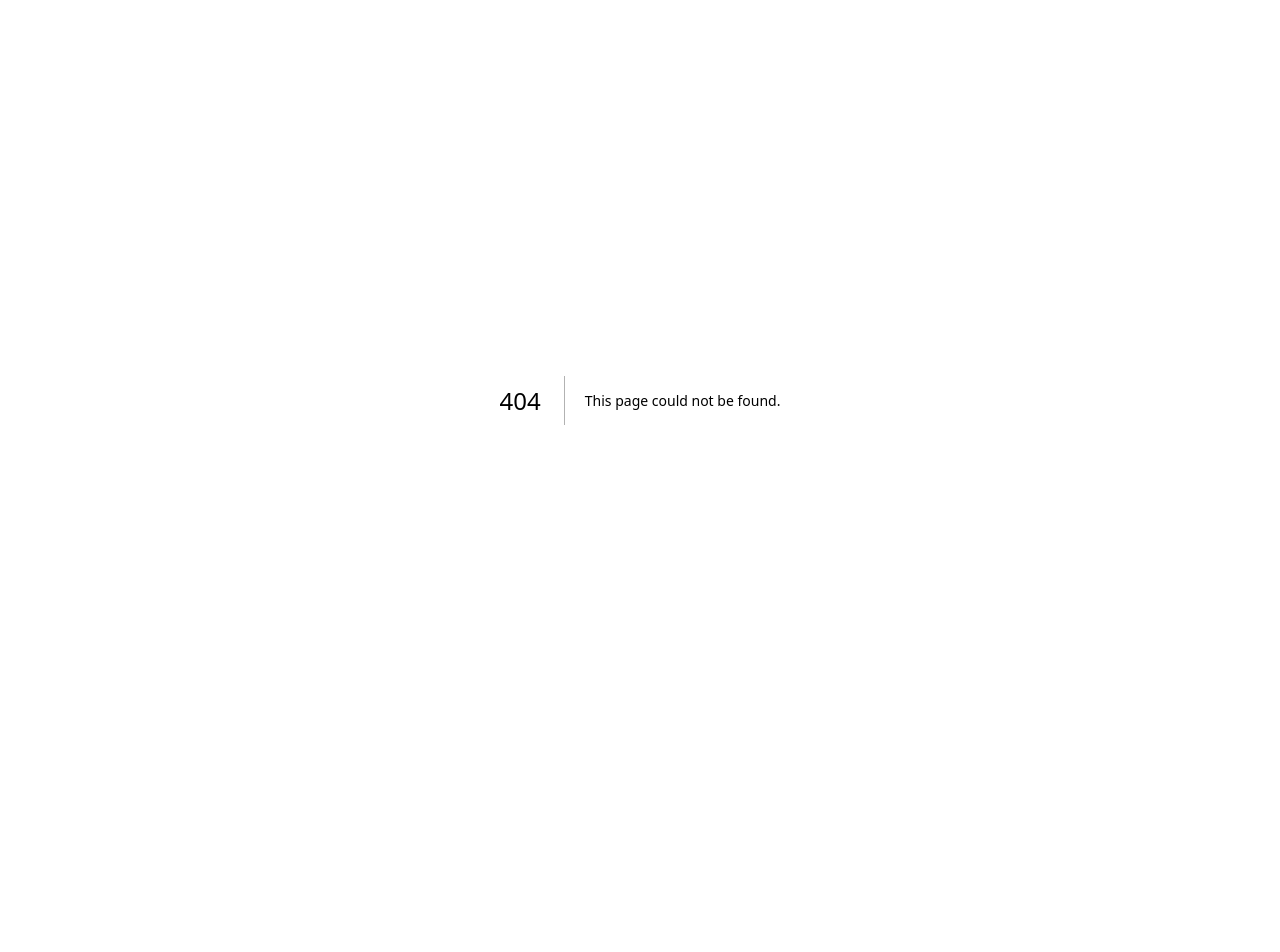
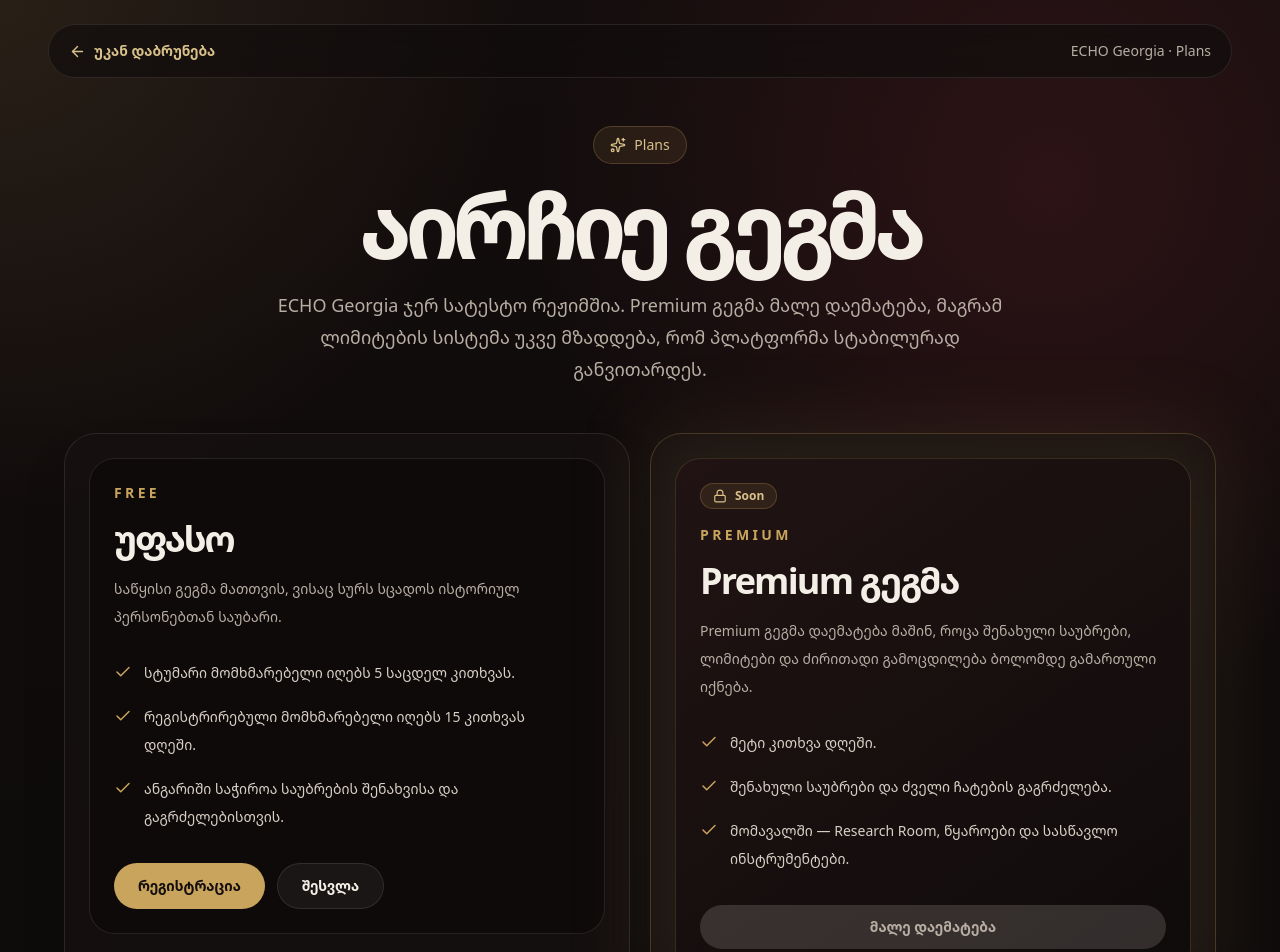
Before and after one commit to vakooragvelidze-x/ECHOofGeorgia, a Next.js app: page /pricing in a window 1280 px wide. Before the commit this address had no page. Shown: the top 952 px of the page. Before the commit the page ends 800 px from the top, so only its background shows below. Built offline with nearby package versions, Linux system fonts and the light colour scheme.

Commit message:
Add pricing page

```diff
--- /dev/null
+++ b/src/app/pricing/page.tsx
@@ -0,0 +1,168 @@
+import { ArrowLeft, Check, Lock, Sparkles } from "lucide-react";
+import Link from "next/link";
+
+export default function PricingPage() {
+  return (
+    <main className="min-h-screen overflow-hidden bg-[#0e0b0b] text-[#f4efe6]">
+      <section className="relative px-5 py-6 sm:px-8 lg:px-12">
+        <div className="absolute inset-0 bg-[radial-gradient(circle_at_top_left,rgba(201,164,92,0.12),transparent_30%),radial-gradient(circle_at_82%_16%,rgba(92,30,38,0.36),transparent_36%),linear-gradient(180deg,#130d0d_0%,#0e0b0b_76%)]" />
+        <div className="absolute inset-0 opacity-[0.07] grain" />
+
+        <nav className="relative z-10 mx-auto mb-12 flex max-w-7xl items-center justify-between rounded-full border border-[#f4efe6]/10 bg-[#120d0d]/70 px-5 py-4 backdrop-blur-xl">
+          <Link
+            href="/"
+            className="inline-flex items-center gap-2 text-sm font-semibold text-[#d8c08a] transition hover:text-[#f4efe6]"
+          >
+            <ArrowLeft size={17} />
+            უკან დაბრუნება
+          </Link>
+
+          <div className="hidden text-sm text-[#b8aea3] sm:block">
+            ECHO Georgia · Plans
+          </div>
+        </nav>
+
+        <div className="relative z-10 mx-auto max-w-6xl">
+          <div className="mx-auto max-w-3xl text-center">
+            <div className="mb-5 inline-flex items-center gap-2 rounded-full border border-[#c9a45c]/25 bg-[#c9a45c]/10 px-4 py-2 text-sm text-[#d8c08a]">
+              <Sparkles size={16} />
+              Plans
+            </div>
+
+            <h1 className="text-[clamp(3rem,7vw,6rem)] font-black leading-[0.9] tracking-[-0.07em]">
+              აირჩიე გეგმა
+            </h1>
+
+            <p className="mt-6 text-base leading-8 text-[#b8aea3] sm:text-lg">
+              ECHO Georgia ჯერ სატესტო რეჟიმშია. Premium გეგმა მალე დაემატება,
+              მაგრამ ლიმიტების სისტემა უკვე მზადდება, რომ პლატფორმა სტაბილურად
+              განვითარდეს.
+            </p>
+          </div>
+
+          <div className="mt-12 grid gap-5 lg:grid-cols-2">
+            <div className="rounded-[2rem] border border-[#f4efe6]/10 bg-[#171010]/82 p-6 shadow-2xl backdrop-blur-xl">
+              <div className="rounded-[1.6rem] border border-[#f4efe6]/10 bg-[#0e0b0b]/70 p-6">
+                <p className="text-sm font-bold uppercase tracking-[0.24em] text-[#c9a45c]">
+                  Free
+                </p>
+
+                <h2 className="mt-4 text-4xl font-black tracking-[-0.05em]">
+                  უფასო
+                </h2>
+
+                <p className="mt-4 text-sm leading-7 text-[#b8aea3]">
+                  საწყისი გეგმა მათთვის, ვისაც სურს სცადოს ისტორიულ
+                  პერსონებთან საუბარი.
+                </p>
+
+                <div className="mt-7 space-y-4">
+                  <div className="flex gap-3">
+                    <Check className="mt-1 shrink-0 text-[#c9a45c]" size={18} />
+                    <p className="text-sm leading-7 text-[#d9d0c5]">
+                      სტუმარი მომხმარებელი იღებს 5 საცდელ კითხვას.
+                    </p>
+                  </div>
+
+                  <div className="flex gap-3">
+                    <Check className="mt-1 shrink-0 text-[#c9a45c]" size={18} />
+                    <p className="text-sm leading-7 text-[#d9d0c5]">
+                      რეგისტრირებული მომხმარებელი იღებს 15 კითხვას დღეში.
+                    </p>
+                  </div>
+
+                  <div className="flex gap-3">
+                    <Check className="mt-1 shrink-0 text-[#c9a45c]" size={18} />
+                    <p className="text-sm leading-7 text-[#d9d0c5]">
+                      ანგარიში საჭიროა საუბრების შენახვისა და გაგრძელებისთვის.
+                    </p>
+                  </div>
+                </div>
+
+                <div className="mt-8 flex flex-col gap-3 sm:flex-row">
+                  <Link
+                    href="/register"
+                    className="inline-flex items-center justify-center rounded-full bg-[#c9a45c] px-6 py-3 text-sm font-black text-[#140d0d] transition hover:bg-[#e2c071]"
+                  >
+                    რეგისტრაცია
+                  </Link>
+
+                  <Link
+                    href="/login"
+                    className="inline-flex items-center justify-center rounded-full border border-[#f4efe6]/10 bg-[#f4efe6]/5 px-6 py-3 text-sm font-bold text-[#f4efe6] transition hover:bg-[#f4efe6]/10"
+                  >
+                    შესვლა
+                  </Link>
+                </div>
+              </div>
+            </div>
+
+            <div className="relative rounded-[2rem] border border-[#c9a45c]/25 bg-[#171010]/82 p-6 shadow-2xl backdrop-blur-xl">
+              <div className="absolute -inset-1 rounded-[2rem] bg-[#c9a45c]/10 blur-2xl" />
+
+              <div className="relative rounded-[1.6rem] border border-[#c9a45c]/20 bg-[linear-gradient(145deg,#211313,#0f0b0b)] p-6">
+                <div className="mb-4 inline-flex items-center gap-2 rounded-full border border-[#c9a45c]/25 bg-[#c9a45c]/10 px-3 py-1 text-xs font-bold text-[#d8c08a]">
+                  <Lock size={14} />
+                  Soon
+                </div>
+
+                <p className="text-sm font-bold uppercase tracking-[0.24em] text-[#c9a45c]">
+                  Premium
+                </p>
+
+                <h2 className="mt-4 text-4xl font-black tracking-[-0.05em]">
+                  Premium გეგმა
+                </h2>
+
+                <p className="mt-4 text-sm leading-7 text-[#b8aea3]">
+                  Premium გეგმა დაემატება მაშინ, როცა შენახული საუბრები,
+                  ლიმიტები და ძირითადი გამოცდილება ბოლომდე გამართული იქნება.
+                </p>
+
+                <div className="mt-7 space-y-4">
+                  <div className="flex gap-3">
+                    <Check className="mt-1 shrink-0 text-[#c9a45c]" size={18} />
+                    <p className="text-sm leading-7 text-[#d9d0c5]">
+                      მეტი კითხვა დღეში.
+                    </p>
+                  </div>
+
+                  <div className="flex gap-3">
+                    <Check className="mt-1 shrink-0 text-[#c9a45c]" size={18} />
+                    <p className="text-sm leading-7 text-[#d9d0c5]">
+                      შენახული საუბრები და ძველი ჩატების გაგრძელება.
+                    </p>
+                  </div>
+
+                  <div className="flex gap-3">
+                    <Check className="mt-1 shrink-0 text-[#c9a45c]" size={18} />
+                    <p className="text-sm leading-7 text-[#d9d0c5]">
+                      მომავალში — Research Room, წყაროები და სასწავლო
+                      ინსტრუმენტები.
+                    </p>
+                  </div>
+                </div>
+
+                <button
+                  type="button"
+                  disabled
+                  className="mt-8 w-full cursor-not-allowed rounded-full bg-[#f4efe6]/15 px-6 py-3 text-sm font-black text-[#b8aea3]"
+                >
+                  მალე დაემატება
+                </button>
+              </div>
+            </div>
+          </div>
+
+          <div className="mt-8 rounded-[2rem] border border-[#f4efe6]/10 bg-[#171010]/65 p-6 text-center">
+            <p className="text-sm leading-7 text-[#b8aea3]">
+              ახლა მთავარი მიზანია ჩატის გამოცდილების, შენახული საუბრებისა და
+              ისტორიული პერსონების ხარისხის გაუმჯობესება. გადახდის სისტემა
+              დაემატება შემდეგ ეტაპზე.
+            </p>
+          </div>
+        </div>
+      </section>
+    </main>
+  );
+}
```
